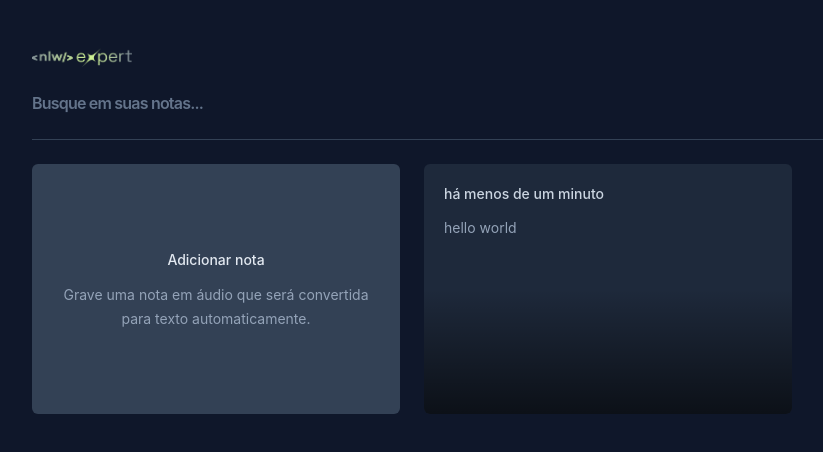
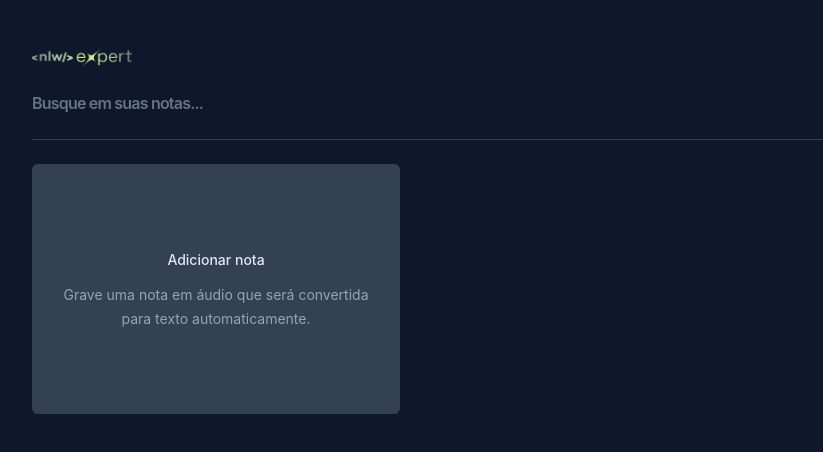
Before and after one commit to rodrigueslucas062/Rocketseat, a Next.js app: page / in a window 1280 px wide. Shown: the top 452 px of the page, without its empty margins (32-855 px from the left). Built offline with nearby package versions, Linux system fonts and the light colour scheme.

Commit message:
✨ Filter, LocalStorage, Create notes

```diff
--- a/pages/components/main/Main.jsx
+++ b/pages/components/main/Main.jsx
@@ -2,8 +2,40 @@ import Image from "next/image";
 import Logo from "../../../public/images/Logo.png";
 import { NoteCards } from "../notes-cards/NoteCards";
 import NewNoteCards from "../notes-cards/NewNoteCard";
+import { useEffect, useState } from "react";
 
 const Main = () => {
+    const [search, setSearch] = useState('')
+    const [notes, setNotes] = useState([])
+
+    useEffect(() => {
+        const notesOnStorage = localStorage.getItem('notes')
+        if (notesOnStorage) {
+            setNotes(JSON.parse(notesOnStorage))
+        }
+    }, [])
+
+    function onNoteCreated(string) {
+        const newNote = {
+            id: crypto.randomUUID(),
+            date: new Date(),
+            content: string,
+        }
+        const notesArray = [newNote, ...notes]
+        setNotes(notesArray)
+        localStorage.setItem('notes', JSON.stringify(notesArray))
+    }
+
+    function handleSearch(event) {
+        const query = event.target.value
+
+        setSearch(query)
+    }
+
+    const filteredNotes = search !== ''
+        ? notes.filter(note => note.content.toLocaleLowerCase().includes(search.toLocaleLowerCase()))
+        : notes
+
     return (
         <div className="mx-auto max-w-6xl my-12 space-y-6">
             <Image src={Logo} width={100} height={100} />
@@ -13,12 +45,16 @@ const Main = () => {
                     type="text"
                     placeholder="Busque em suas notas..."
                     className="w-full bg-transparent font-semibold tracking-tighter outline-none placeholder:text-slate-500"
+                    onChange={handleSearch}
                 />
             </form>
             <div className="h-px bg-slate-700"></div>
             <div className="grid grid-cols-3 gap-6 auto-rows-[250px]">
-                <NewNoteCards />
-                <NoteCards date={new Date()} content="hello world" />
+                <NewNoteCards onNoteCreated={onNoteCreated} />
+
+                {filteredNotes.map(note => {
+                    return <NoteCards key={note.id} date={note.date} content={note.content} />
+                })}
             </div>
         </div>
     );
```
